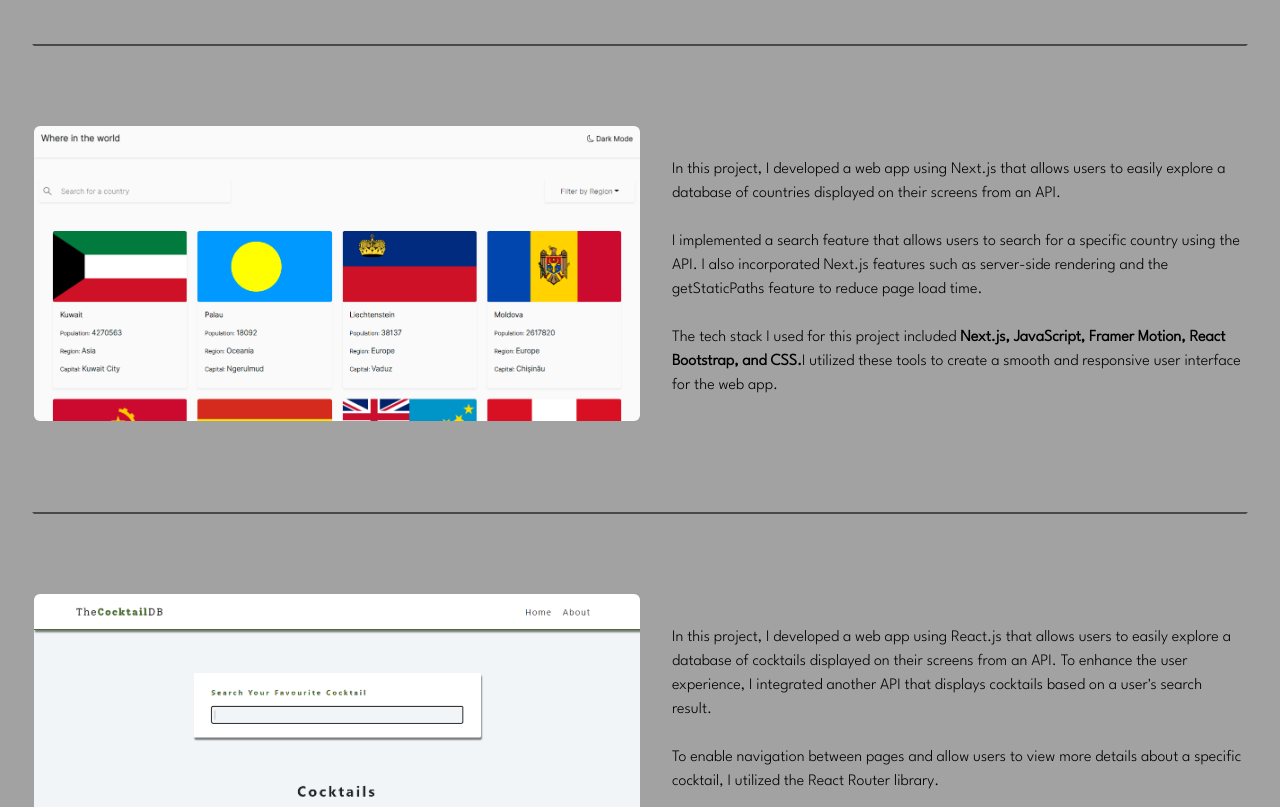
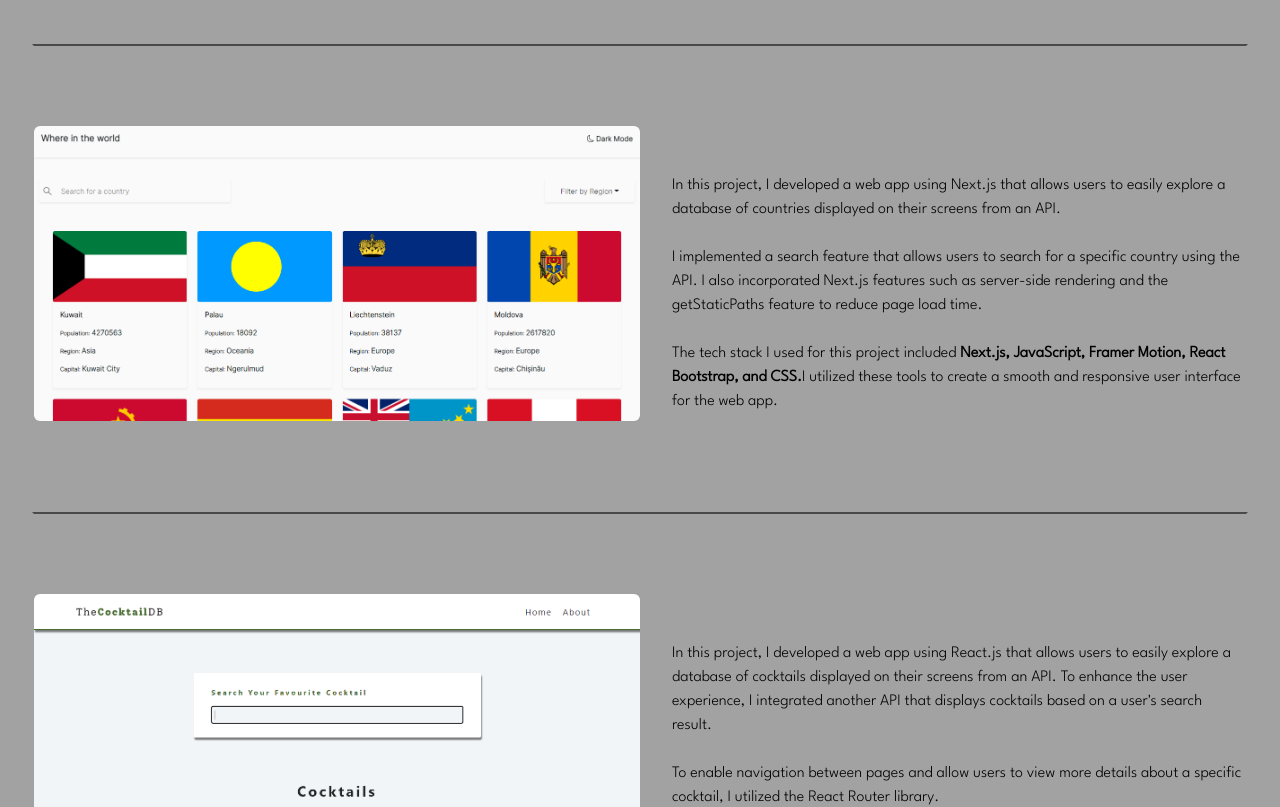
Before and after one commit to SiR-PENt/folio-me, a Next.js app: page / in a window 1280 px wide. Shown: the part 1800-2607 px from the top of the page. Built offline with nearby package versions, Linux system fonts and the light colour scheme.

Commit message:
portfolio mod

```diff
--- a/components/Portfolio.jsx
+++ b/components/Portfolio.jsx
@@ -8,14 +8,17 @@ import { motion } from 'framer-motion'
 export function PortfolioCard({ children, className, href }) {
 
     return (
-        <motion.a
+        <a
+        transition={{ type:'spring',
+          delay:.1,
+          ease: 'easeOut', duration: .7, stiffness: 100, }}
          href={href} target='_blank' rel='noopener noreferrer'>
         <div
         className={`${className} py-8 md:py-20 border-2 border-x-transparent border-t-secondary
         border-b-transparent flex flex-col md:flex-row overflow-hidden`}>
             {children}
         </div>
-        </motion.a>
+        </a>
     )
 }
 
@@ -44,7 +47,7 @@ export function PortfolioDescription({ children }) {
 
     return (
      <motion.div
-     className="flex items-center md:w-[50%] md:pl-8"
+     className="flex items-center md:w-[50%] md:pl-8 pt-8"
      initial={{
         x: 100,
         opacity: 0
@@ -84,7 +87,7 @@ export default function Portfolio() {
            <PortfolioCard href='https://rest-country-apis.vercel.app'>
             <ImageContainer src={restCountries}/>
             <PortfolioDescription>
-                <p className="">
+                <p>
                 In this project, I developed a web app using Next.js that allows users to easily explore a database
                 of countries displayed on their screens from an API.
                 <br/>
```
